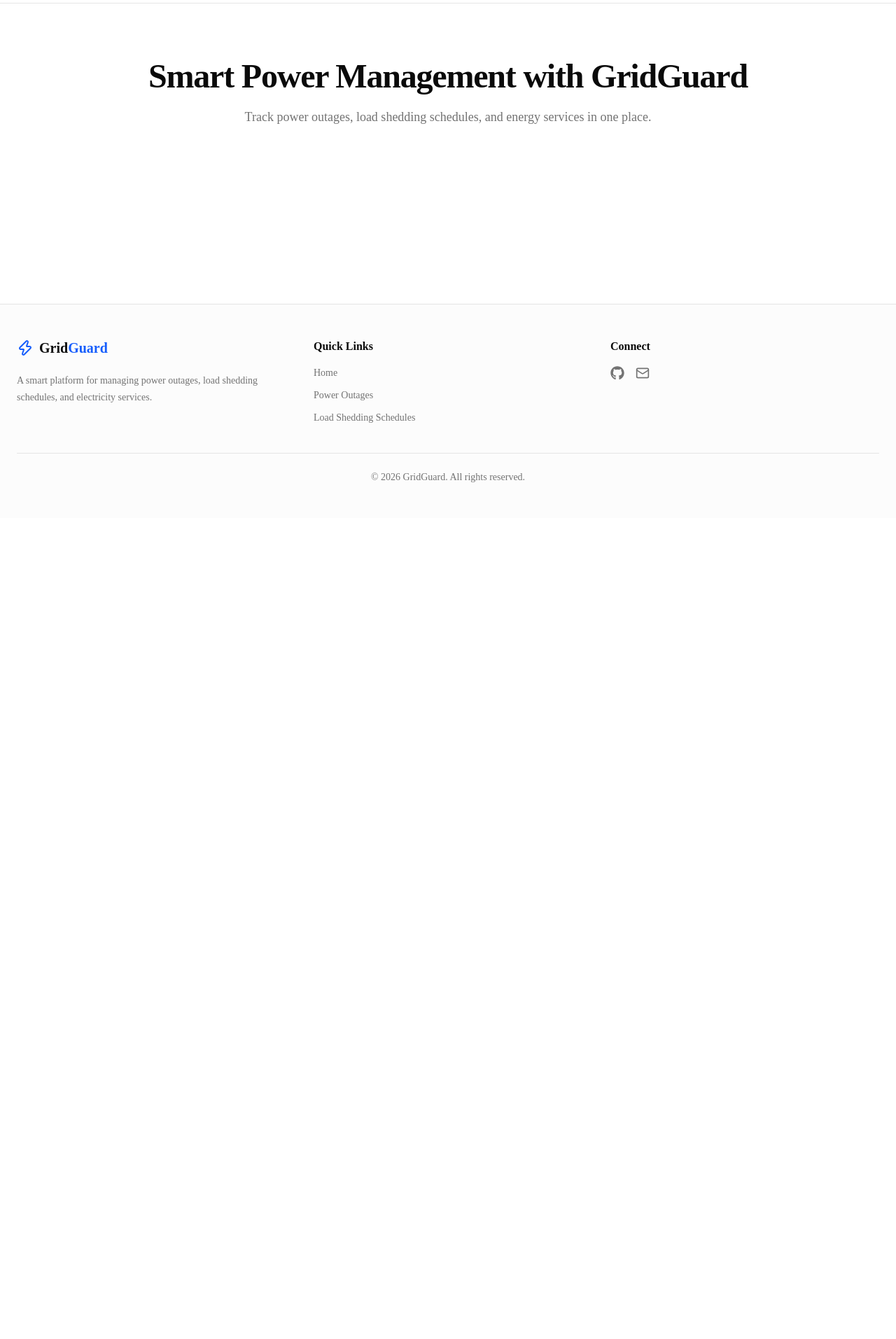
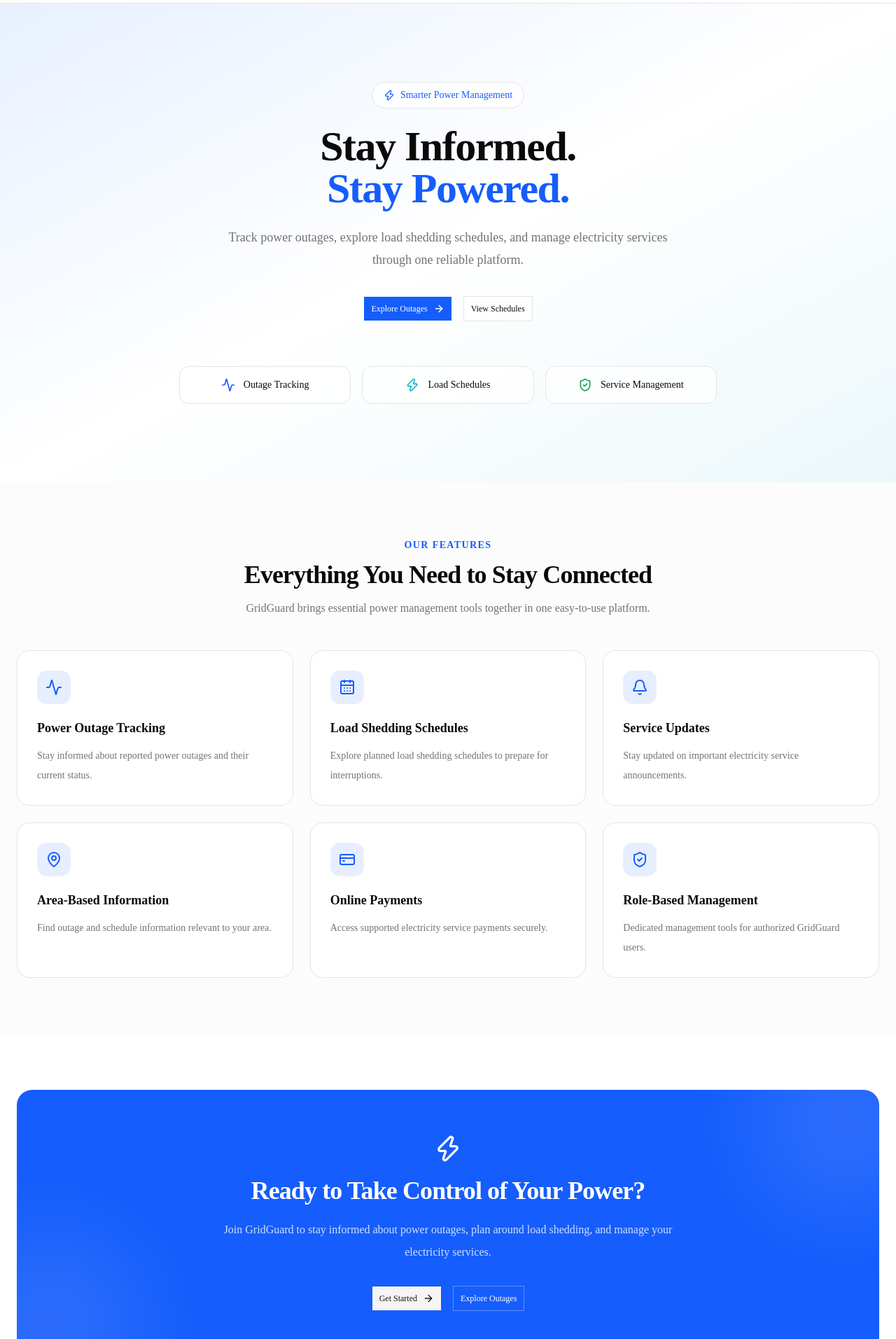
Before and after one commit to rafsanrad/gridguard-frontend, a Next.js app: page / in a window 1280 px wide. Shown: the part 60-1973 px from the top of the page at 70% size. Before the commit the page ends 800 px from the top, so only its background shows below. Built offline with nearby package versions, Linux system fonts and the light colour scheme.

Commit message:
feat: build homepage hero features and cta sections

```diff
--- a/src/app/(public)/page.tsx
+++ b/src/app/(public)/page.tsx
@@ -1,15 +1,14 @@
+
+import CTASection from "@/components/home/cta-section";
+import FeaturesSection from "@/components/home/features-section";
+import HeroSection from "@/components/home/hero-section";
 
 export default function HomePage() {
   return (
-    <section className="mx-auto max-w-7xl px-4 py-20 text-center">
-      <h1 className="text-4xl font-bold tracking-tight sm:text-5xl">
-        Smart Power Management with GridGuard
-      </h1>
-
-      <p className="mt-5 text-lg text-muted-foreground">
-        Track power outages, load shedding schedules, and energy services
-        in one place.
-      </p>
-    </section>
+    <>
+      <HeroSection />
+      <FeaturesSection/>
+      <CTASection/>
+    </>
   );
 }
--- /dev/null
+++ b/src/components/home/cta-section.tsx
@@ -0,0 +1,51 @@
+import Link from "next/link";
+import { ArrowRight, Zap } from "lucide-react";
+
+import { Button } from "@/components/ui/button";
+
+export default function CTASection() {
+  return (
+    <section className="px-4 py-20 sm:px-6">
+      <div className="relative mx-auto max-w-7xl overflow-hidden rounded-3xl bg-primary px-6 py-16 text-center text-primary-foreground sm:px-12">
+        <div className="pointer-events-none absolute -right-20 -top-20 size-64 rounded-full bg-white/10 blur-3xl" />
+        <div className="pointer-events-none absolute -bottom-20 -left-20 size-64 rounded-full bg-white/10 blur-3xl" />
+
+        <div className="relative">
+          <Zap className="mx-auto mb-5 size-10" />
+
+          <h2 className="text-3xl font-bold tracking-tight sm:text-4xl">
+            Ready to Take Control of Your Power?
+          </h2>
+
+          <p className="mx-auto mt-5 max-w-2xl text-base leading-8 text-primary-foreground/80">
+            Join GridGuard to stay informed about power outages, plan around
+            load shedding, and manage your electricity services.
+          </p>
+
+          <div className="mt-8 flex flex-col justify-center gap-4 sm:flex-row">
+            <Button
+              nativeButton={false}
+              render={<Link href="/register" />}
+              size="lg"
+              variant="secondary"
+              className="w-full gap-2 sm:w-auto"
+            >
+              Get Started
+              <ArrowRight className="size-4" />
+            </Button>
+
+            <Button
+              nativeButton={false}
+              render={<Link href="/outages" />}
+              size="lg"
+              variant="outline"
+              className="w-full border-white/30 bg-transparent text-white hover:bg-white/10 hover:text-white sm:w-auto"
+            >
+              Explore Outages
+            </Button>
+          </div>
+        </div>
+      </div>
+    </section>
+  );
+}
--- /dev/null
+++ b/src/components/home/features-section.tsx
@@ -0,0 +1,89 @@
+import {
+  Activity,
+  CalendarDays,
+  Bell,
+  MapPin,
+  CreditCard,
+  ShieldCheck,
+} from "lucide-react";
+
+const features = [
+  {
+    icon: Activity,
+    title: "Power Outage Tracking",
+    description:
+      "Stay informed about reported power outages and their current status.",
+  },
+  {
+    icon: CalendarDays,
+    title: "Load Shedding Schedules",
+    description:
+      "Explore planned load shedding schedules to prepare for interruptions.",
+  },
+  {
+    icon: Bell,
+    title: "Service Updates",
+    description: "Stay updated on important electricity service announcements.",
+  },
+  {
+    icon: MapPin,
+    title: "Area-Based Information",
+    description: "Find outage and schedule information relevant to your area.",
+  },
+  {
+    icon: CreditCard,
+    title: "Online Payments",
+    description: "Access supported electricity service payments securely.",
+  },
+  {
+    icon: ShieldCheck,
+    title: "Role-Based Management",
+    description: "Dedicated management tools for authorized GridGuard users.",
+  },
+];
+
+export default function FeaturesSection() {
+  return (
+    <section className="bg-muted/30 py-20">
+      <div className="mx-auto max-w-7xl px-4 sm:px-6">
+        <div className="mb-12 text-center">
+          <p className="text-sm font-semibold uppercase tracking-widest text-primary">
+            Our Features
+          </p>
+
+          <h2 className="mt-3 text-3xl font-bold tracking-tight sm:text-4xl">
+            Everything You Need to Stay Connected
+          </h2>
+
+          <p className="mx-auto mt-4 max-w-2xl text-muted-foreground">
+            GridGuard brings essential power management tools together in one
+            easy-to-use platform.
+          </p>
+        </div>
+
+        <div className="grid gap-6 md:grid-cols-2 lg:grid-cols-3">
+          {features.map((feature) => {
+            const Icon = feature.icon;
+
+            return (
+              <div
+                key={feature.title}
+                className="rounded-2xl border bg-card p-7 transition-all duration-300 hover:-translate-y-1 hover:shadow-lg"
+              >
+                <div className="mb-5 flex size-12 items-center justify-center rounded-xl bg-primary/10 text-primary">
+                  <Icon className="size-6" />
+                </div>
+
+                <h3 className="text-lg font-semibold">{feature.title}</h3>
+
+                <p className="mt-3 text-sm leading-7 text-muted-foreground">
+                  {feature.description}
+                </p>
+              </div>
+            );
+          })}
+        </div>
+      </div>
+    </section>
+  );
+}
--- /dev/null
+++ b/src/components/home/hero-section.tsx
@@ -0,0 +1,69 @@
+import Link from "next/link";
+import { ArrowRight, Activity, ShieldCheck, Zap } from "lucide-react";
+
+import { Button } from "@/components/ui/button";
+
+export default function HeroSection() {
+  return (
+    <section className="relative overflow-hidden py-20 sm:py-28">
+      <div className="pointer-events-none absolute inset-0 bg-gradient-to-br from-primary/10 via-background to-energy/10" />
+
+      <div className="relative mx-auto max-w-7xl px-4 text-center sm:px-6">
+        <div className="mb-6 inline-flex items-center gap-2 rounded-full border bg-background/80 px-4 py-2 text-sm font-medium text-primary">
+          <Zap className="size-4" />
+          Smarter Power Management
+        </div>
+
+        <h1 className="mx-auto max-w-4xl text-4xl font-bold tracking-tight sm:text-5xl lg:text-6xl">
+          Stay Informed.
+          <br />
+          <span className="text-primary">Stay Powered.</span>
+        </h1>
+
+        <p className="mx-auto mt-6 max-w-2xl text-base leading-8 text-muted-foreground sm:text-lg">
+          Track power outages, explore load shedding schedules, and manage
+          electricity services through one reliable platform.
+        </p>
+
+        <div className="mt-9 flex flex-col items-center justify-center gap-4 sm:flex-row">
+          <Button
+            nativeButton={false}
+            render={<Link href="/outages" />}
+            size="lg"
+            className="w-full gap-2 sm:w-auto"
+          >
+            Explore Outages
+            <ArrowRight className="size-4" />
+          </Button>
+
+          <Button
+            nativeButton={false}
+            render={<Link href="/schedules" />}
+            variant="outline"
+            size="lg"
+            className="w-full sm:w-auto"
+          >
+            View Schedules
+          </Button>
+        </div>
+
+        <div className="mx-auto mt-16 grid max-w-3xl gap-4 sm:grid-cols-3">
+          <div className="flex items-center justify-center gap-3 rounded-xl border bg-card/80 p-4">
+            <Activity className="size-5 text-primary" />
+            <span className="text-sm font-medium">Outage Tracking</span>
+          </div>
+
+          <div className="flex items-center justify-center gap-3 rounded-xl border bg-card/80 p-4">
+            <Zap className="size-5 text-energy" />
+            <span className="text-sm font-medium">Load Schedules</span>
+          </div>
+
+          <div className="flex items-center justify-center gap-3 rounded-xl border bg-card/80 p-4">
+            <ShieldCheck className="size-5 text-success" />
+            <span className="text-sm font-medium">Service Management</span>
+          </div>
+        </div>
+      </div>
+    </section>
+  );
+}
```
